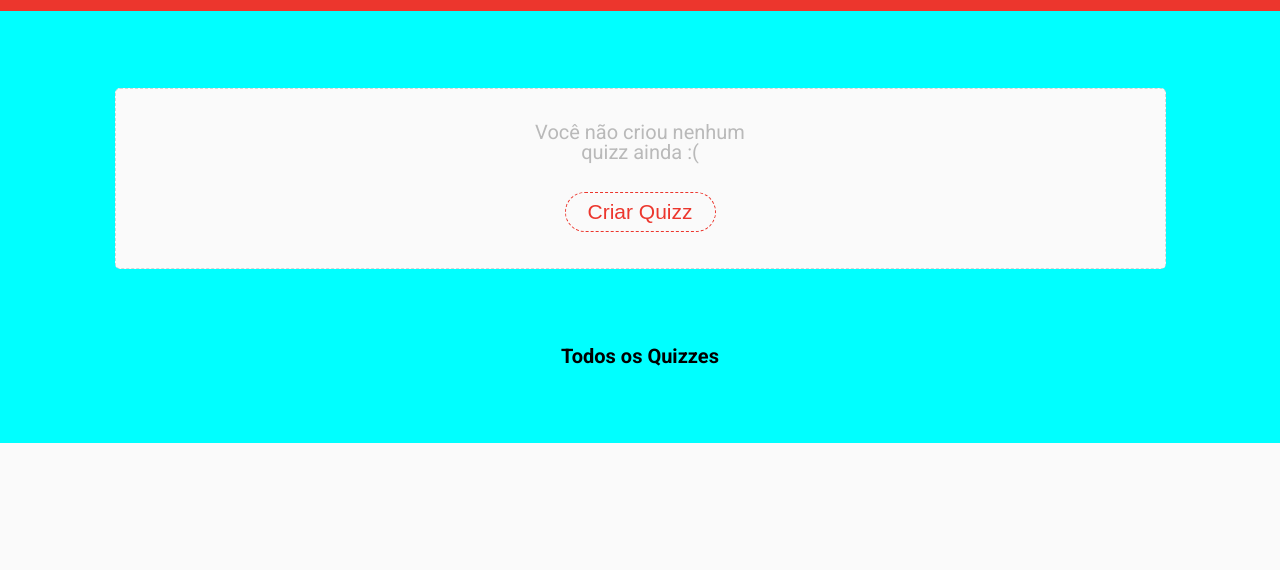
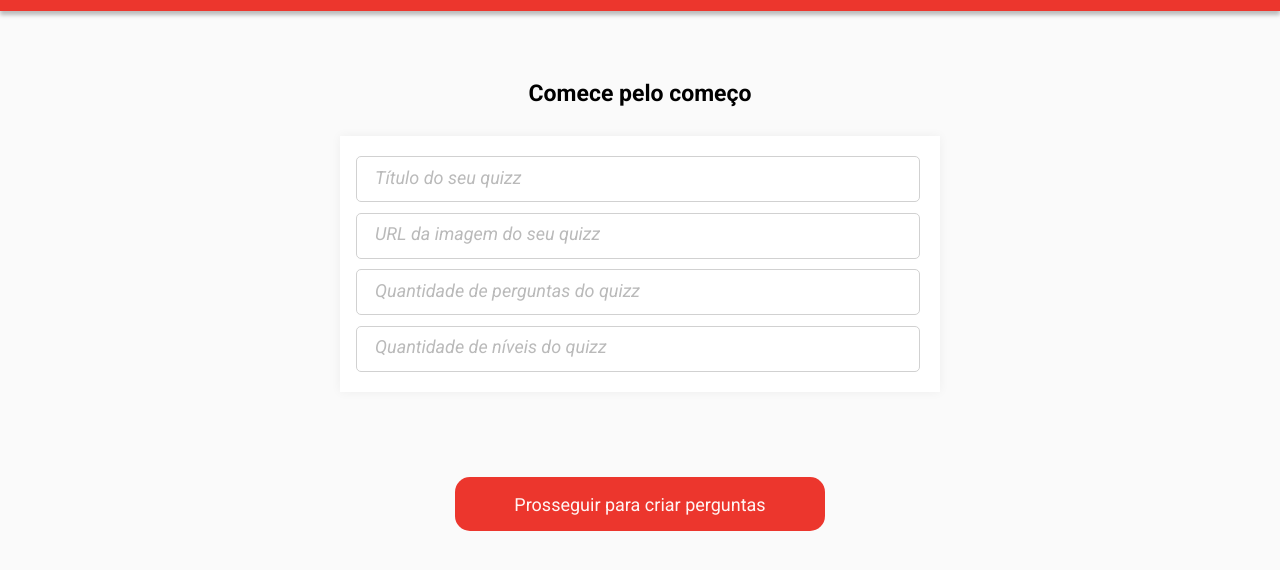
Before and after one commit to Cecilia-Siman/projeto-6, a plain HTML site: page index.html in a window 1280 px wide. Shown: the part 58-628 px from the top of the page. Drawn offline with Linux system fonts and the light colour scheme.

Commit message:
inicio cecilia

```diff
--- a/index.html
+++ b/index.html
@@ -13,7 +13,7 @@
         <h1>BuzzQuizz</h1>
     </header>
 
-    <main>
+    <main class="hide">
         <div class="firstQuizz">
             <p>Você não criou nenhum</p>
             <p>quizz ainda :(</p>
@@ -32,5 +32,20 @@
         </div>
 
     </main>
+
+    <div class="telaInicialQuizz">
+        <p>Comece pelo começo</p>
+        <div>
+            <input type="text" id="tituloQuizz" placeholder="Título do seu quizz">
+            <input type="text" id="imgQuizz" placeholder="URL da imagem do seu quizz">
+            <input type="text" id="qtdPerguntasQuizz" placeholder="Quantidade de perguntas do quizz">
+            <input type="text" id="qtdNiveisQuizz" placeholder="Quantidade de níveis do quizz">
+        </div>
+        <button onclick="criarQuizz()"> <p>Prosseguir para criar perguntas</p> </button>
+    </div>
+    <div class="montarQuizz  hide"></div>
+
+
+    <script src="scripts.js"></script>
 </body>
 </html>
--- a/myStyle.css
+++ b/myStyle.css
@@ -1,7 +1,11 @@
 @import url('https://fonts.googleapis.com/css2?family=Roboto:ital,wght@0,100;0,300;0,400;0,500;0,700;0,900;1,100;1,300;1,400;1,500;1,700;1,900&display=swap');
 
-*{
+ *{
     box-sizing: border-box;
+}
+
+.hide{
+    display: none;
 }
 
 body{
@@ -18,6 +22,7 @@ header{
     width: 100%;
     height: 69px;
     background-color: #EC362D;
+    box-shadow: 0px 4px 4px rgba(0, 0, 0, 0.25);
     display: flex;
     justify-content: center;
     align-items: center;
@@ -42,6 +47,7 @@ main{
     align-items: center;
     padding: 77px 195px;
 }
+
 
 h2{
     font-size: 20px;
@@ -88,3 +94,86 @@ h2{
 button:hover{
     cursor: pointer;
 }
+
+
+.telaInicialQuizz{
+    position: fixed;
+    top: 0;
+    left: 0;
+    width: 100%;
+    height: 100%;
+    display: flex;
+    justify-content: center;
+}
+
+.telaInicialQuizz>p{
+    font-family: 'Roboto', sans-serif;
+    font-style: normal;
+    font-weight: 700;
+    font-size: 23px;
+    color: #000000;
+    position: fixed;
+    top: 140px;
+}
+
+.telaInicialQuizz>div{
+    position: fixed;
+    width: 600px;
+    height: 256px;
+    top: 194px;
+    background: #FFFFFF;
+    box-shadow: 0px 0px 10px rgba(0, 0, 0, 0.05);
+    display: flex;
+    flex-direction: column;
+    justify-content: space-between;
+    padding: 20px 16px;
+}
+
+.telaInicialQuizz input{
+    width: 564px;
+    height: 46px;
+    border-radius: 5px;
+    border: solid 1px #d1d1d1;
+    padding-left: 18px;
+}
+
+.telaInicialQuizz ::placeholder{
+    font-family: 'Roboto', sans-serif;
+    font-style: italic;
+    font-weight: 400;
+    font-size: 18px;
+    color: #BABABA;
+}
+
+.telaInicialQuizz button{
+    position: fixed;
+    top: 535px;
+    width: 370px;
+    height: 54px;
+    background-color: #EC362D;
+    border-radius: 15px;
+    border: none;
+    color: #FFF5F4;
+    font-family: 'Roboto', sans-serif;
+    font-style: normal;
+    font-weight: 400;
+    font-size: 18px;
+}
+
+.montarQuizz{
+    position: fixed;
+    top: 0;
+    left: 0;
+    background-color: blue;
+    height: 100%;
+    width: 100%;
+}
+
+@media (max-width: 614px){
+    .telaInicialQuizz>div{
+        width: 100%;
+    }
+    .telaInicialQuizz input {
+        width: 100%;
+    }
+}
--- a/scripts.js
+++ b/scripts.js
@@ -0,0 +1,24 @@
+function criarQuizz(){
+    let tituloQuizz=document.getElementById("tituloQuizz").value;
+    let imagemQuizz=document.getElementById("imgQuizz").value;
+    let qtdPerguntas=document.getElementById("qtdPerguntasQuizz").value;
+    qtdPerguntas = Number(qtdPerguntas);
+    let qtdNiveis=document.getElementById("qtdNiveisQuizz").value;
+    qtdNiveis = Number(qtdNiveis);
+    //console.log(tituloQuizz + imagemQuizz + qtdPerguntas + qtdNiveis);
+    let verificador1 = tituloQuizz.length>=21 && tituloQuizz.length<=65;
+    let verificador2 = "";
+    let verificador3 = qtdPerguntas>=3;
+    let verificador4 = qtdNiveis>=2;
+    //console.log(verificador1+verificador2+verificador3+verificador4)
+    if (verificador1==false || verificador2===false || verificador3===false || verificador4===false){
+        alert("Preencha os dados corretamente!");
+    } else {
+        alert("bora!");
+        let pagina = document.querySelector(".telaInicialQuizz");
+        pagina.classList.add("hide");
+
+        let proxima = document.querySelector(".montarQuizz");
+        proxima.classList.remove("hide");
+    }
+}
```
